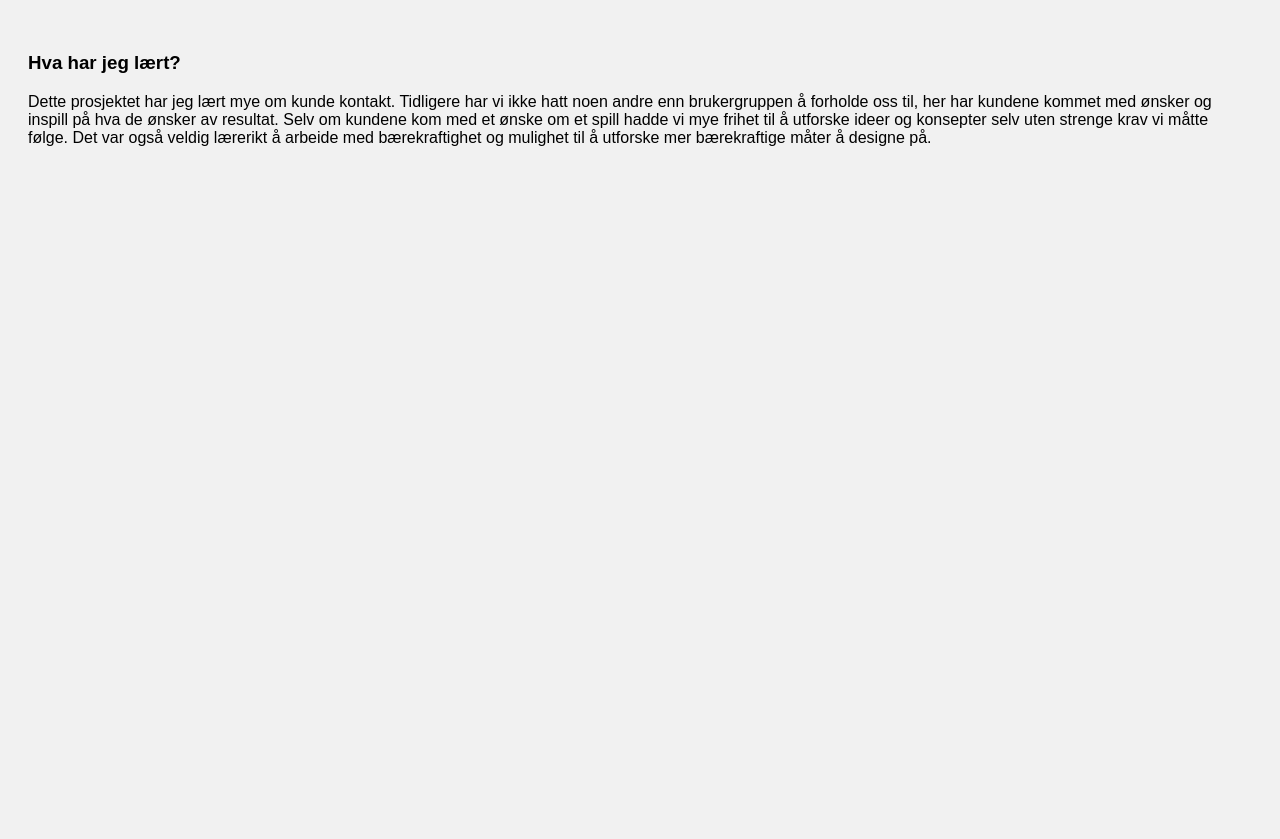
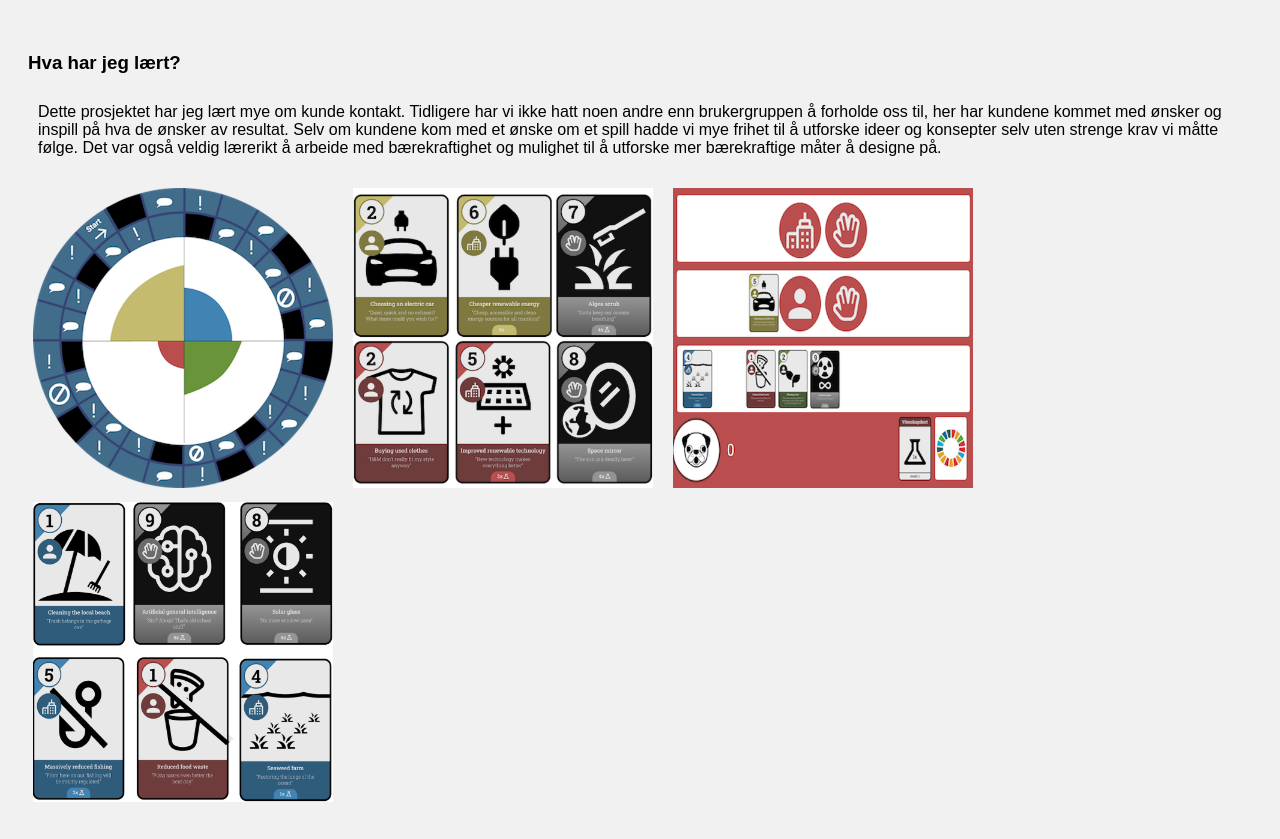
Before and after one commit to MartineWoldseth/MartineWoldseth.github.io, a plain HTML site: page pages/Project3.html in a window 1280 px wide. Shown: the part 613-1452 px from the top of the page. Before the commit the page ends 840 px from the top, so only its background shows below. Drawn offline with Linux system fonts and the light colour scheme; a script that the page names is missing.

Commit message:
Adding more text and img to project 3

```diff
--- a/pages/Project3.html
+++ b/pages/Project3.html
@@ -65,13 +65,29 @@
     </p>
 
     <h3> Hva har jeg lært?</h3>
+    <p>
     Dette prosjektet har jeg lært mye om kunde kontakt. Tidligere har vi ikke hatt noen andre enn brukergruppen å forholde oss til,
     her har kundene kommet med ønsker og inspill på hva de ønsker av resultat.
     Selv om kundene kom med et ønske om et spill hadde vi mye frihet til å utforske ideer og konsepter selv uten strenge krav vi måtte følge.
     Det var også veldig lærerikt å arbeide med bærekraftighet og mulighet til å utforske mer bærekraftige måter å designe på.
-    <p>
+    </p>
 
-    </p>
+    <div class="container">
+        <div class="contentbox">
+          <img src="../Bilder3010/hovedbrett.png">
+        </div>
+        <div class="contentbox">
+          <img src="../Bilder3010/kort1.png">
+        </div>
+        <div class="contentbox">
+          <img src="../Bilder3010/litebrett.png">
+        </div>
+        <div class="contentbox">
+          <img src="../Bilder3010/kort2.png">
+        </div>
+
+
+    </div>
 
 </body>
 
```
Also changed, not shown: Bilder3010/Skjermbilde 2021-09-06 kl. 10.24.05.png (added), Bilder3010/hovedbrett.png (added), Bilder3010/kort1.png (added), Bilder3010/kort2.png (added), Bilder3010/litebrett.png (added), 2 other files.
